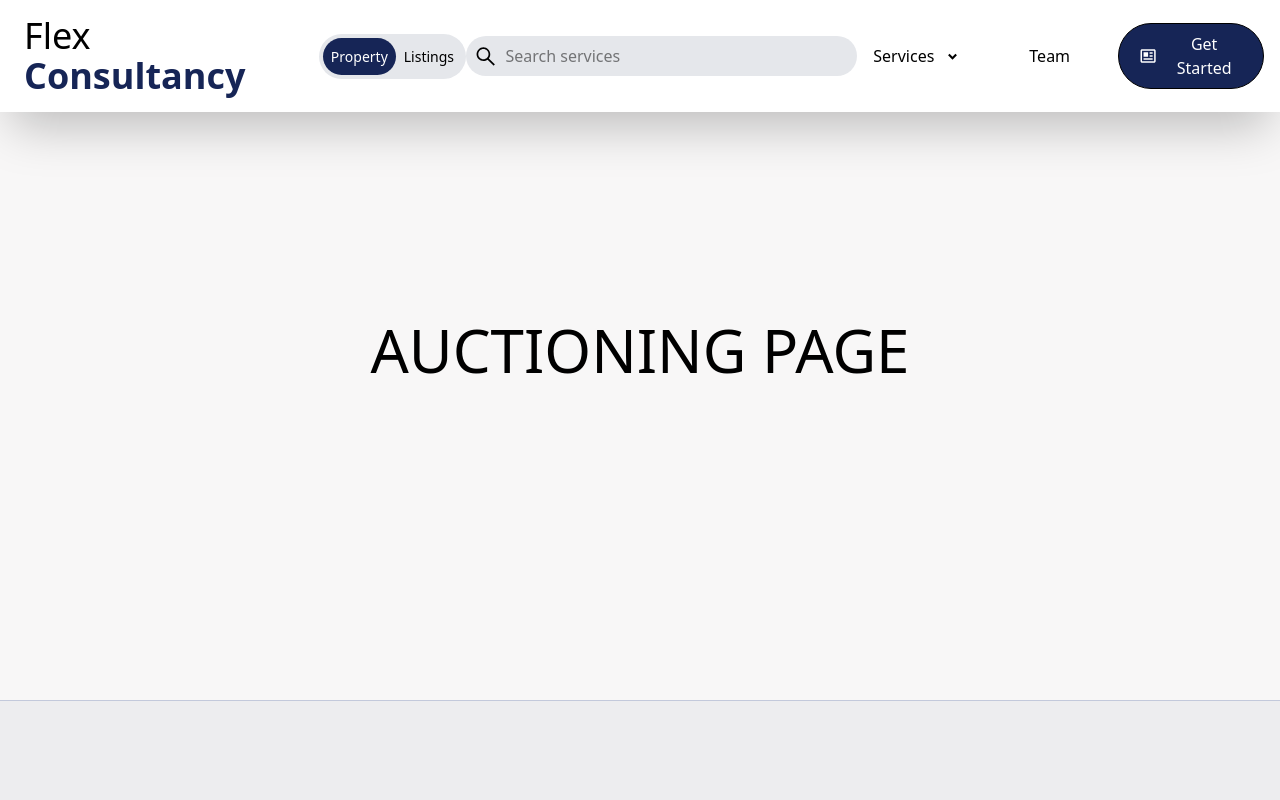
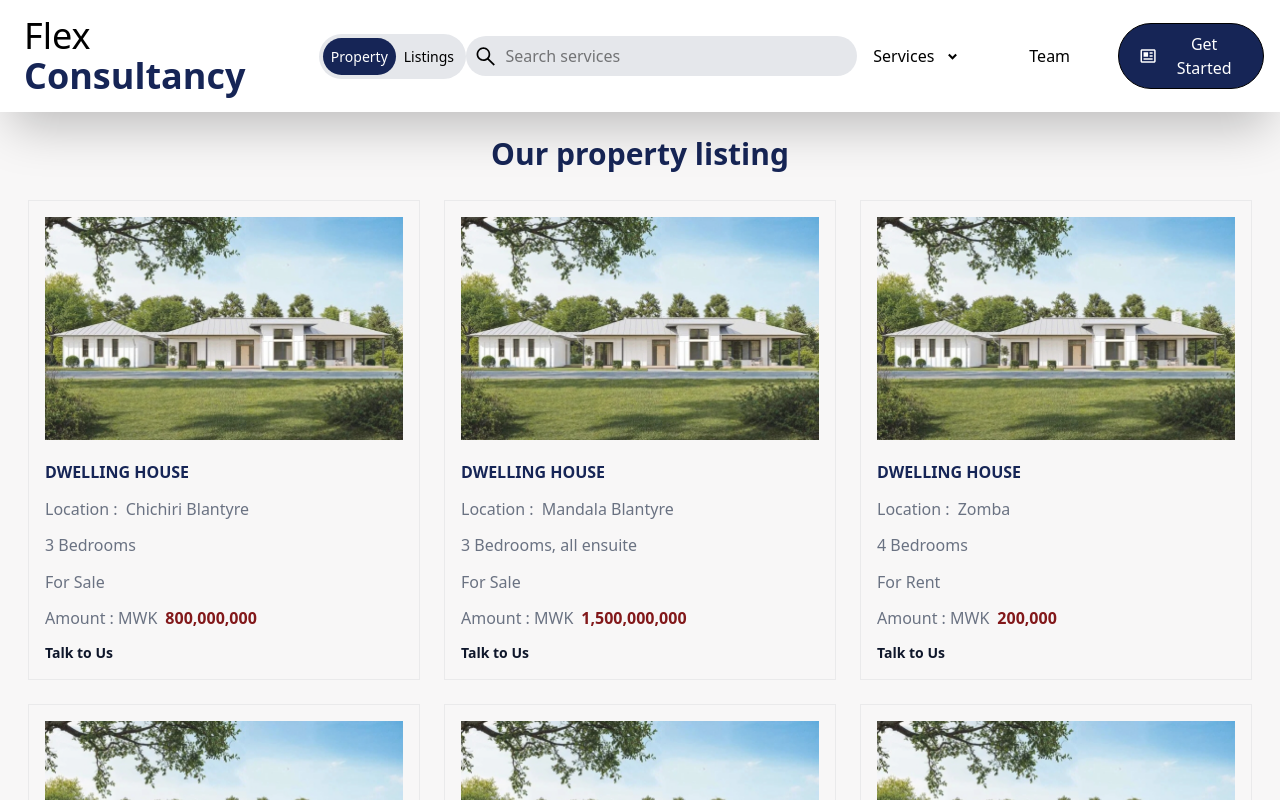
Before and after one commit to Ishmael-smart-Kaunda/Flex-Designs-Project, a React (Vite) app: page /auctioning in a window 1280 px wide. Shown: the top 800 px of the page. Built offline with nearby package versions, Linux system fonts and the light colour scheme.

Commit message:
used Link card link for vercel testig

```diff
--- a/src/components/Header.jsx
+++ /dev/null
@@ -1,29 +0,0 @@
-import heroImg1 from "../assets/images/hero.png"
-import heroImg2 from "../assets/images/resi31.jpg"
-
-export default function Header({page}){
-
-
-       const hero =page =='home' ? <div className="relative isolate bg-gradient-to-b from-gray-900/80 to-stone-950/90 top-0 left-0 w-full min-h-[90vh] md:min-h-[90vh]">
-                                        <img className=" absolute inset-0 object-cover w-full h-full mix-blend-overlay" src={heroImg1}/>
-                                        <div className="relative top-1/2 translate-y-[50%] left-10 flex flex-col gap-4 w-1/2">
-                                            <h1 className="text-4xl md:text-6xl text-white"> <b>SHAPING THE FUTURE OF INNOVATION IN </b><strong className="text-yellow-400">EVERY DESIGN</strong> </h1>
-                                            <a href="../portfolio" className=" p-2 w-[fit-content] bg-zinc-50 mt-5 rounded-xl">Explore designs</a>
-                                        </div>
-                                    </div>
-                                    :
-                                    <div className="relative isolate bg-gradient-to-b from-gray-900/50 to-stone-950/40 top-0 left-0 w-full min-h-[90vh] md:min-h-[70vh] lg:min-h-[50vh]">
-                                        <img className=" absolute inset-0 object-cover w-full h-full mix-blend-overlay" src={heroImg2}/>
-                                        <div className="relative top-1/2 translate-y-[90%] xlg:translate-y-[80%] m-auto flex flex-col gap-4 w-full">
-                                            <h1 className="text-4xl md:text-6xl text-white text-center"> <b>SHAPING THE FUTURE OF INNOVATION IN </b><strong className="text-blue-400">EVERY DESIGN</strong> </h1>
-
-                                        </div>
-                                    </div>
-
-                    return(
-                           <>
-                             {hero}
-                           </>
-
-                        )
- }
--- a/src/components/Hero.jsx
+++ b/src/components/Hero.jsx
@@ -1,5 +1,6 @@
 import React from 'react'
 import { BsArrowRight } from 'react-icons/bs'
+import { Link } from 'react-router-dom'
 
 const Hero = () => {
   return (
@@ -57,11 +58,12 @@ const Hero = () => {
                 <p className="mt-1">
                     From valuation and design to development and asset management.
                 </p>
-
-                <button className="mt-4 flex items-center gap-2 rounded-full bg-blue-950 px-4 py-2 text-white">
-                    Get Started
+                 <Link to="/contact">
+                <button className="w-fit mt-4 flex items-center gap-2 rounded-full bg-blue-950 px-4 py-2 text-white">
+                     Get Started
                     <BsArrowRight />
                 </button>
+                </Link>
                 </div>
             </div>
 
--- a/src/components/home components/CTA.jsx
+++ b/src/components/home components/CTA.jsx
@@ -1,4 +1,6 @@
 import React from 'react'
+import { Link } from 'react-router-dom'
+
 
 const CTA = () => {
   return (
@@ -15,9 +17,11 @@ const CTA = () => {
                 From valuation and development to legal considerations and final decision-making, we
                 support you at every stage to ensure clarity, confidence, and satisfaction.
             </p>
-            <button className='block mt-10 font-bold m-auto cursor-pointer border-slate-950/20 text-blue-950'>
-                Let Our Team Guide You
-            </button>
+            <Link to='/contact'>
+                <button className='block mt-10 font-bold m-auto cursor-pointer border-slate-950/20 text-blue-950'>
+                    Let Our Team Guide You
+                </button>
+            </Link>
         </div>
 
 
--- a/src/components/home components/ServiceCard.jsx
+++ b/src/components/home components/ServiceCard.jsx
@@ -1,6 +1,6 @@
 import { FiArrowRight } from "react-icons/fi"
 
-export default function Service({data}){
+export default function Service({data, page}){
          return(
                 <article className="overflow-hidden flex flex-col h-110 md:h-100 xlg-h-90 justify-between rounded-sm shadow-sm shadow-zinc/200 text-justify hover:shadow-zinc-400 transition-all duration-500">
                     <img src={data.Img} className=" object-cover w-full opacity-90 group-hover:opacity-100 h-1/2"/>
--- /dev/null
+++ b/src/components/services components/listings.jsx
@@ -0,0 +1,17 @@
+
+
+export default function Listing({data}){
+                        return(
+                               <article className="overflow-hidden flex flex-col h-120 md:h-120 xlg-h-90 justify-between text-justify hover:shadow-zinc-400 border border-gray-500/10 transition-all duration-500 p-4 ">
+                                           <img src={data.Img} className=" object-cover w-full opacity-90 group-hover:opacity-100 h-1/2"/>
+                                           <div className=" flex flex-col md:justify-between gap-3 h-1/2 mt-5 text-gray-500 font-sm">
+                                               <h4 className="text-[16px] md:text-md font-bold text-blue-950 uppercase">{data.title}</h4>
+                                               <span className="inline-flex gap-2">Location : <p className=""> {data.location}</p></span>
+                                               <span className="inline-flex gap-2">{data.bedrooms}</span>
+                                               <span className="inline-flex gap-2">{data.for}</span>
+                                               <span className="inline-flex gap-2">Amount  : MWK <p className="text-red-900 font-semibold"> {data.amount}</p></span>
+                                               <a href="/services" className="w-fit font-semibold text-sm text-slate-900 hover:text-red-900 transtion-all duration-300">Talk to Us</a>
+                                           </div>
+                               </article>
+                        )
+}
--- /dev/null
+++ b/src/components/services components/property sales.jsx
@@ -0,0 +1,23 @@
+
+import listingsData from "../../data/listingsData"
+import Listing from "./listings"
+export default function PropertSales(){
+        return(
+                <section className="max-w-[1500px] m-auto p-7 mt-15 md:mt-20">
+                   <h1 className="text-3xl text-blue-950 text-center font-bold my-7">Our property listing</h1>
+
+                   <div className=" w-full mb-10 grid grid-cols-1 md:grid-cols-3 gap-6">
+                      {
+                      listingsData.map(data=>{
+                           return(<Listing
+                            key={data.id}
+                            data={data}
+                            />)
+                          }
+                         )
+                      }
+                   </div>
+
+                </section>
+        )
+}
--- /dev/null
+++ b/src/data/listingsData.js
@@ -0,0 +1,64 @@
+import dwellingHouse from "../assets/images/residential houses/town house/mansionF.jpg"
+
+export default [
+                 {
+                    id:1,
+                    Img :dwellingHouse,
+                    title : 'dwelling house',
+                    location :'Chichiri Blantyre',
+                    bedrooms: '3 Bedrooms',
+                    for:'For Sale',
+                    amount : '800,000,000',
+
+                 },
+                 {
+                    id:2,
+                    Img :dwellingHouse,
+                    title : 'dwelling house',
+                    location :'Mandala Blantyre',
+                    bedrooms: '3 Bedrooms, all ensuite',
+                    for:'For Sale',
+                    amount : '1,500,000,000',
+
+                 },
+                 {
+                    id:3,
+                    Img :dwellingHouse,
+                    title : 'dwelling house',
+                    location :'Zomba',
+                    bedrooms: '4 Bedrooms',
+                    for:'For Rent',
+                    amount : '200,000',
+
+                 },
+                 {
+                    id:4,
+                    Img :dwellingHouse,
+                    title : 'dwelling house',
+                    location :'Chichiri Blantyre',
+                    bedrooms: '3 Bedrooms',
+                    for:'For Sale',
+                    amount : 80000000,
+
+                 },
+                 {
+                    id:5,
+                    Img :dwellingHouse,
+                    title : 'dwelling house',
+                    location :'Chichiri Blantyre',
+                    bedrooms: '3 Bedrooms',
+                    for:'For Sale',
+                    amount : 80000000,
+
+                 },
+                 {
+                    id:6,
+                    Img :dwellingHouse,
+                    title : 'dwelling house',
+                    location :'Chichiri Blantyre',
+                    bedrooms: '3 Bedrooms',
+                    for:'For Sale',
+                    amount : 80000000,
+
+                 },
+]
--- a/src/pages/auctioning.jsx
+++ b/src/pages/auctioning.jsx
@@ -1,4 +1,5 @@
 import Navbar from "../components/home components/Navbar"
+import PropertSales from "../components/services components/property sales"
 import Footer from "../components/Footer"
 
 import CTA from "../components/home components/CTA"
@@ -7,7 +8,7 @@ export default function AuctioningPage(){
                 return (
                         <>
                          <Navbar/>
-                          <h1 className="text-6xl text-center py-80 w-full">AUCTIONING PAGE</h1>
+                          <PropertSales/>
                          <Footer/>
                         </>
                 )
--- a/src/pages/home.jsx
+++ b/src/pages/home.jsx
@@ -3,8 +3,6 @@
 import Navbar from "../components/home components/Navbar"
 import Hero from "../components/Hero"
 import CTA from "../components/home components/CTA"
-import Header from "../components/Header"
-import About from "../components/home components/About"
 
 import Description from "../components/home components/Description"
 import Projects from "../components/home components/Projects"
@@ -14,7 +12,6 @@ export default function Home() {
 
   return (
     <>
-       {/** Nav */}
        <Navbar/>
        <Hero/>
        <Description/>
--- a/src/pages/portifolio.jsx
+++ b/src/pages/portifolio.jsx
@@ -1,5 +1,4 @@
 import Navbar from "../components/home components/Navbar"
-import Header from "../components/Header"
 import Residential from "../components/portfolio componets/residential"
 import Commercial from "../components/portfolio componets/commercial"
 import Industrial from "../components/portfolio componets/industrial"
@@ -11,7 +10,7 @@ export default function Portfolio(){
                return(
                        <>
                          <Navbar/>
-                         <Header page='projects'/>
+
                          <Residential/>
                          <Commercial/>
                          <Industrial/>
```
